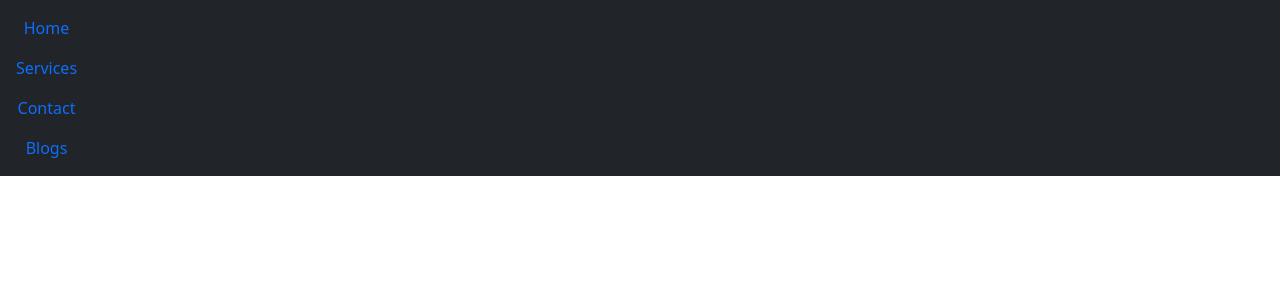
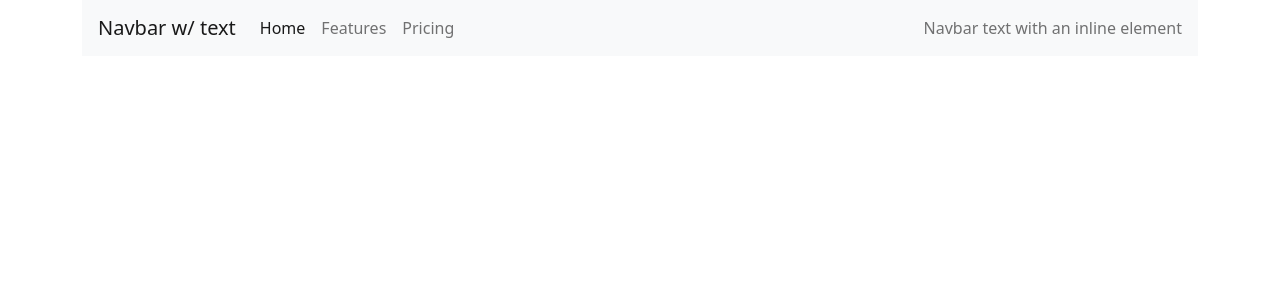
Before and after one commit to IzzatK/reactstrappractice, a React (Create React App) app: page / in a window 1280 px wide. Shown: the top 300 px of the page. Built offline with nearby package versions, Linux system fonts and the light colour scheme.

Commit message:
style topnav

```diff
--- a/src/App.css
+++ b/src/App.css
@@ -1,6 +1,9 @@
 .App {
   text-align: center;
 }
+/* #popupmenucontainer {
+  width:20%;
+} */
 
 @media(min-width:1000px) {
   #popupmenu{
--- a/src/App.js
+++ b/src/App.js
@@ -3,17 +3,23 @@ import './App.css';
 import './bootstrap.css';
 import PopupMenu from './PopupMenu'
 import SidenavMenu from './SidenavMenu';
+import TopnavMenu from './TopnavMenu';
 
 function App() {
   return (
     <div className="App">
-
+   <div className="container" id="popupmenocontainer">
       <div id="popupmenu">
         <PopupMenu/>
       </div>
-      <div id="sidenavmenu">
+      </div>
+      {/* wrap container around the sidenavmenu to add "left sided offset" */}
+      {/* <div id="sidenavmenu">
         <SidenavMenu/>
-      </div>
+      </div> */}
+    <div className="container" id="topnavmenu">
+      <TopnavMenu/>
+    </div>
 
     </div>
   );
--- a/src/SidenavMenu.css
+++ b/src/SidenavMenu.css
@@ -0,0 +1,5 @@
+#sidenavbar {
+    background-size:20%;
+    width:20%;
+    padding-bottom:527px;
+}
--- a/src/SidenavMenu.js
+++ b/src/SidenavMenu.js
@@ -1,11 +1,11 @@
 import React, {Component} from 'react';
-import 'SidenavMenu.css'
+import './SidenavMenu.css'
 
 export default class SidenavMenu extends Component {
     render() {
         return (
-            <nav class ="navbar bg-dark" id="sidenavbar" >
-<ul class ="nav navbar-nav">
+            <nav class ="navbar bg-success" id="sidenavbar" >
+<ul class ="nav navbar-nav" id="sidenavbar">
 <li class ="nav-item">
 <a class ="nav-link" href="#"> Home </a>
 </li>
--- /dev/null
+++ b/src/TopnavMenu.js
@@ -0,0 +1,33 @@
+import React, {Component} from 'react'
+
+export default class TopnavMenu extends Component {
+    render() {
+         return (
+             <>
+             <nav class="navbar navbar-expand-lg navbar-light bg-light">
+  <a class="navbar-brand" href="#">Navbar w/ text</a>
+  <button class="navbar-toggler" type="button" data-toggle="collapse" data-target="#navbarText" aria-controls="navbarText" aria-expanded="false" aria-label="Toggle navigation">
+    <span class="navbar-toggler-icon"></span>
+  </button>
+  <div class="collapse navbar-collapse" id="navbarText">
+    <ul class="navbar-nav mr-auto">
+      <li class="nav-item active">
+        <a class="nav-link" href="#">Home <span class="sr-only">(current)</span></a>
+      </li>
+      <li class="nav-item">
+        <a class="nav-link" href="#">Features</a>
+      </li>
+      <li class="nav-item">
+        <a class="nav-link" href="#">Pricing</a>
+      </li>
+    </ul>
+    <span class="navbar-text">
+      Navbar text with an inline element
+    </span>
+  </div>
+</nav>
+             </>
+
+         )
+    }
+}
```
